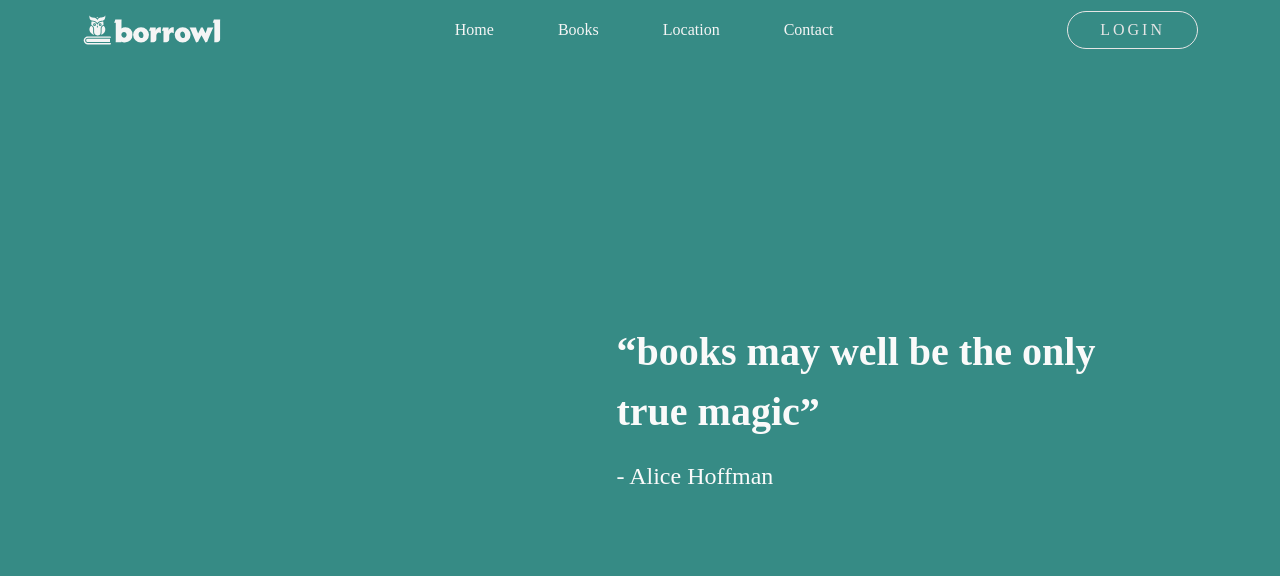
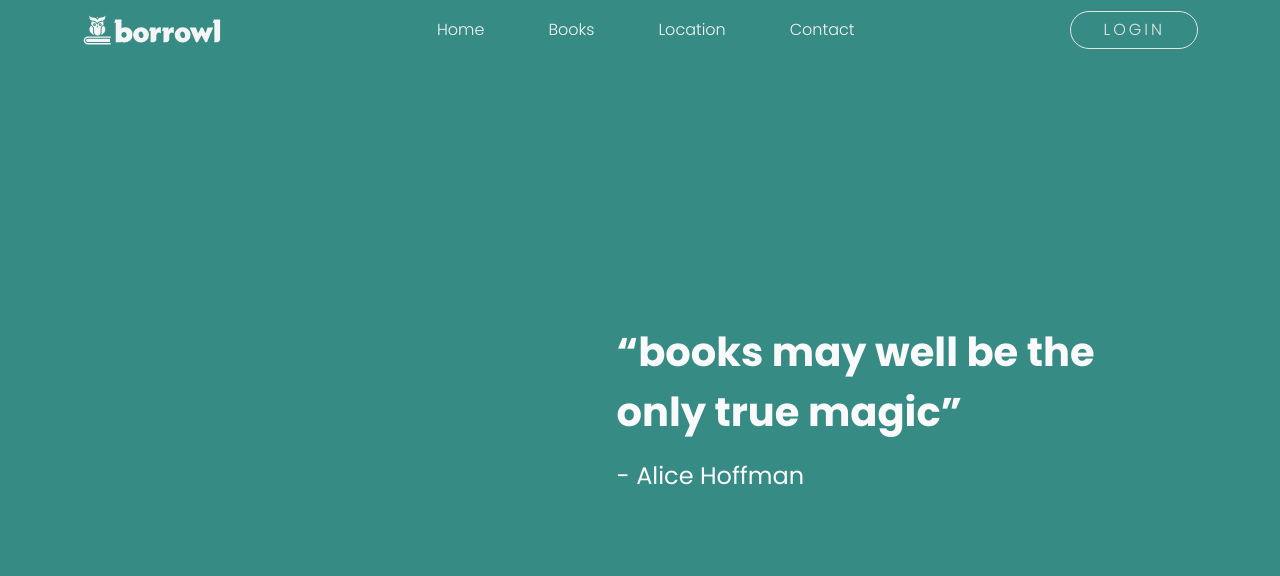
Before and after one commit to fahmiaf13/Borrowl, a plain HTML site: page index.html in a window 1280 px wide. Shown: the top 576 px of the page. Drawn offline with nearby package versions, Linux system fonts and the light colour scheme; some packages are replaced by stand-ins of ours; grey boxes are pictures that could not be loaded; a script that the page names is missing.

Commit message:
update 2

```diff
--- a/index.html
+++ b/index.html
@@ -6,6 +6,9 @@
     <title>Borrowl : Borrow Book's Online</title>
     <link rel="stylesheet" href="style/main.css" />
     <link rel="shortcut icon" href="/img/favicon.ico" />
+    <link rel="preconnect" href="https://fonts.googleapis.com">
+    <link rel="preconnect" href="https://fonts.gstatic.com" crossorigin>
+    <link href="https://fonts.googleapis.com/css2?family=Poppins:ital,wght@0,100;0,200;0,300;0,400;0,500;0,600;0,700;0,800;0,900;1,100;1,200;1,300;1,400;1,500;1,600;1,700;1,800;1,900&display=swap" rel="stylesheet">
   </head>
   <body>
     <section class="home">
--- a/style/main.scss
+++ b/style/main.scss
@@ -29,7 +29,7 @@ $light: #e5e5e5;
 @import "node_modules/bootstrap/scss/offcanvas";
 
 body {
-  font-family: "poppins";
+  font-family: "Poppins";
   background-color: #e5e5e5;
 }
 .body-sign-up {
```
Also changed, not shown: style/main.css.
